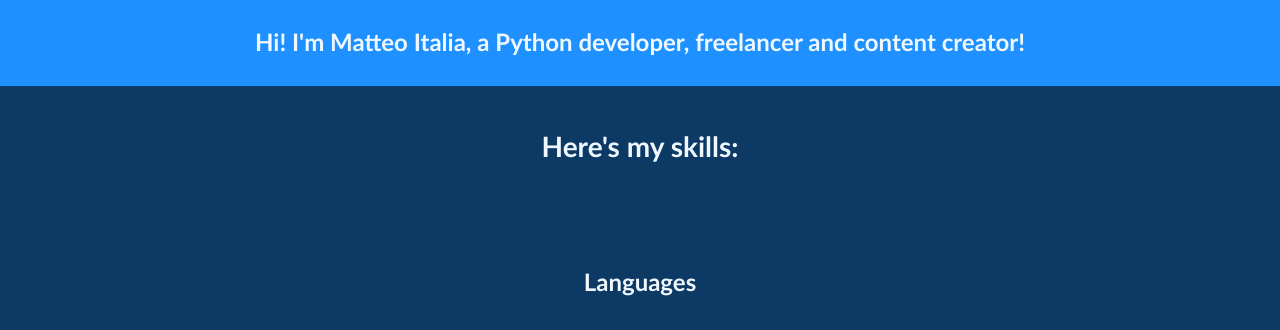
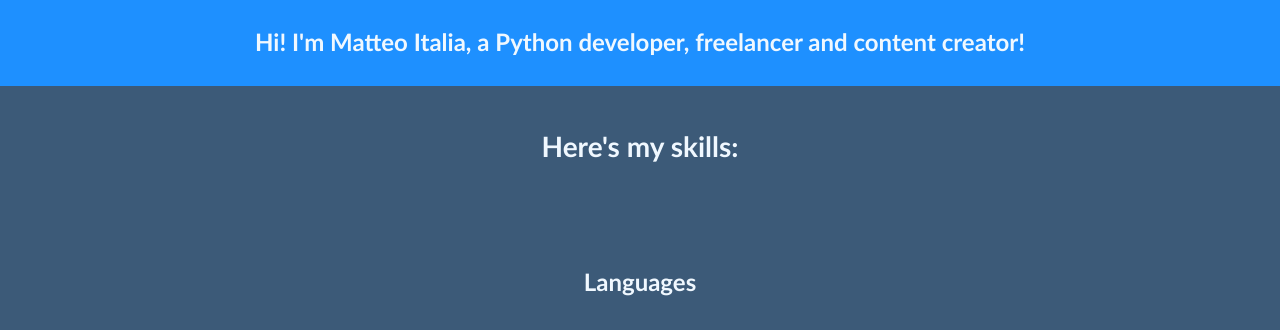
Before and after one commit to guanciottaman/guanciottaman.github.io, a plain HTML site: page index.html in a window 1280 px wide. Shown: the part 177-507 px from the top of the page. Drawn offline with Linux system fonts and the light colour scheme.

Commit message:
Changed style.css

```diff
--- a/static/css/style.css
+++ b/static/css/style.css
@@ -91,7 +91,7 @@ nav li {
     display: flex;
     justify-content: center;
     align-items: center;
-    background-color: rgb(13, 57, 101);
+    background-color: rgb(60, 90, 120);
     margin: 0;
     padding: 0;
     height: 15vh;
```
